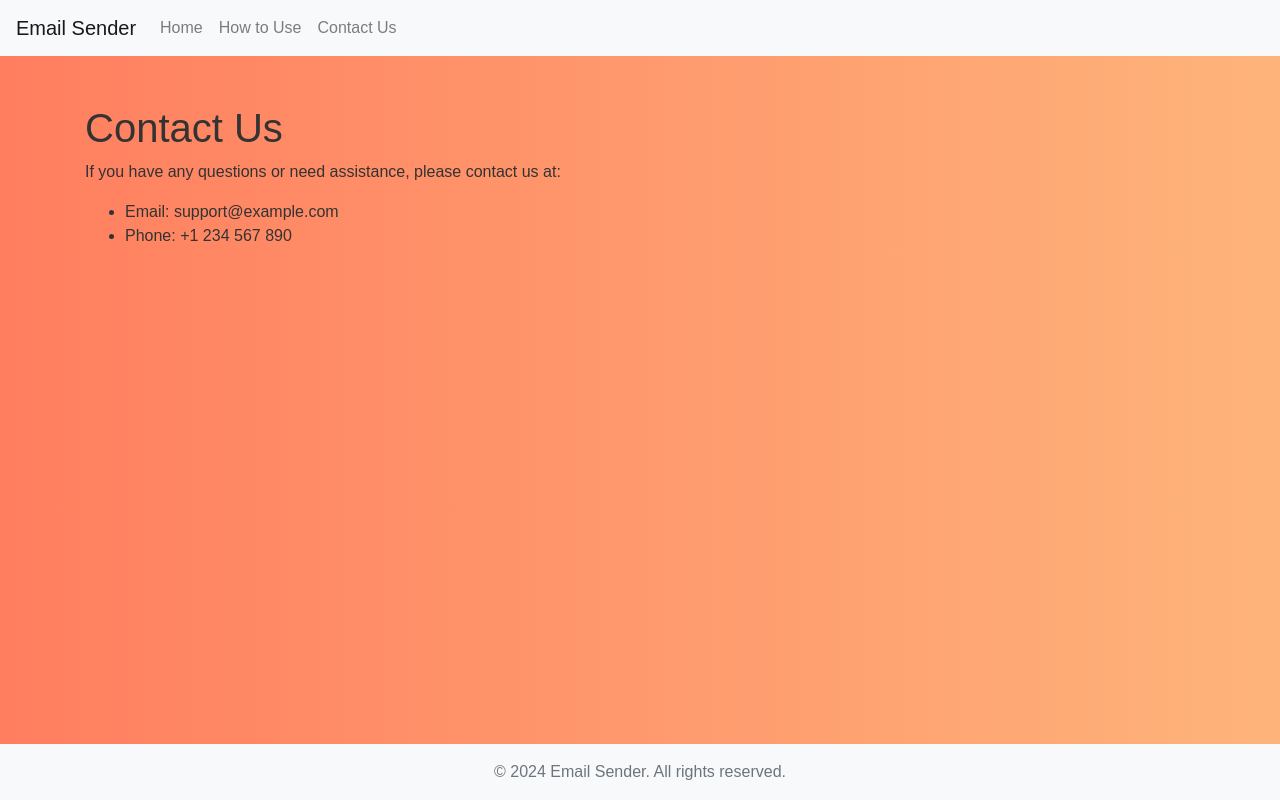
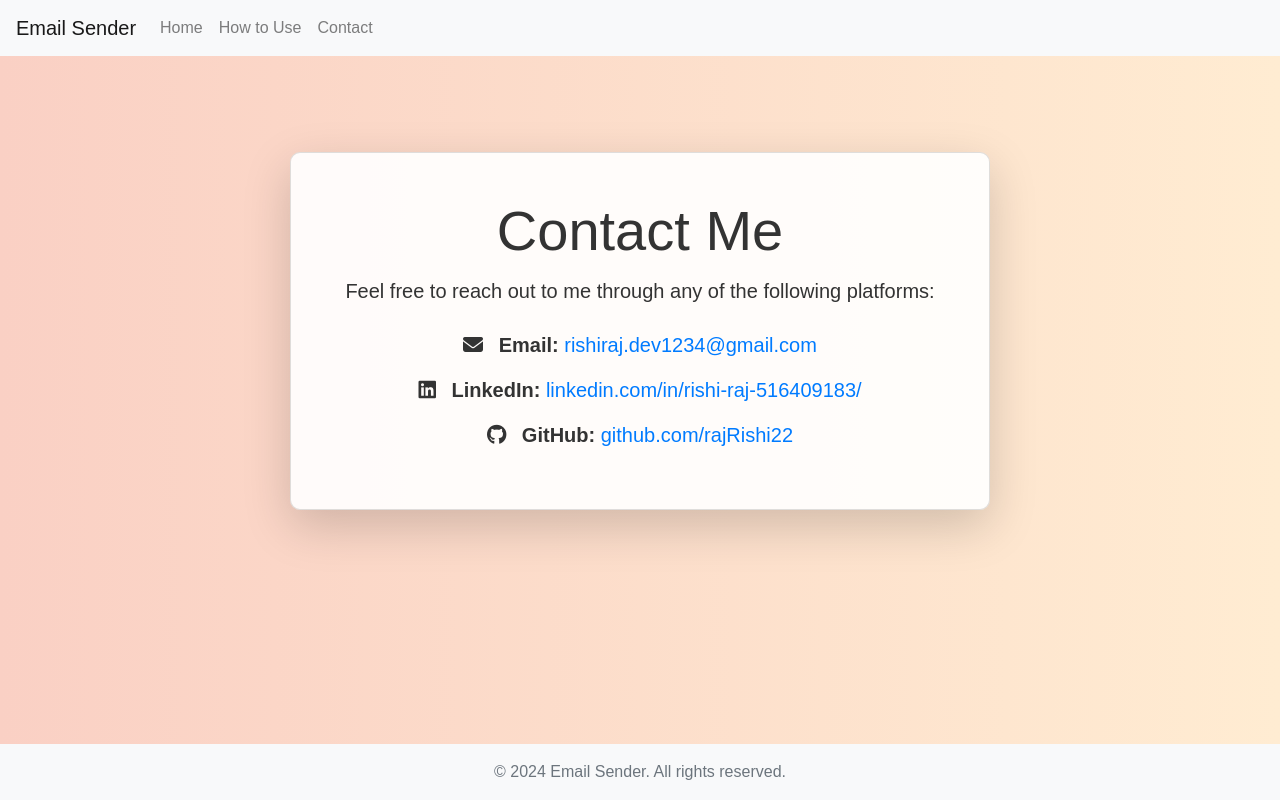
Before and after one commit to rajRishi22/RapidMail, a Flask app: page /contact in a window 1280 px wide. Run offline with Flask 3, Linux system fonts and the light colour scheme; some libraries are stand-ins or nearby versions.

Commit message:
Added smtp instructions , built contact page

```diff
--- /dev/null
+++ b/static/scripts.js
@@ -0,0 +1,23 @@
+document.addEventListener('DOMContentLoaded', () => {
+    const elementsToHighlight = document.querySelectorAll('.highlight-text');
+
+    const observerOptions = {
+        root: null,
+        rootMargin: '0px',
+        threshold: 0.1
+    };
+
+    const observer = new IntersectionObserver((entries, observer) => {
+        entries.forEach(entry => {
+            if (entry.isIntersecting) {
+                entry.target.classList.add('highlight');
+            } else {
+                entry.target.classList.remove('highlight');
+            }
+        });
+    }, observerOptions);
+
+    elementsToHighlight.forEach(element => {
+        observer.observe(element);
+    });
+});
--- a/static/styles.css
+++ b/static/styles.css
@@ -1,12 +1,35 @@
 body {
     font-family: Arial, sans-serif;
-    background: linear-gradient(to right, #ff7e5f, #feb47b);
+    background: linear-gradient(to right, #ff9a9e, #fad0c4); /* Initial gradient */
+    background-size: 400% 400%; /* Ensure gradient covers the whole body */
+    animation: gradientChange 60s ease infinite; /* Extended duration for subtle gradient change animation */
     color: #333;
     margin: 0;
     padding: 0;
     min-height: 100vh;
     display: flex;
     flex-direction: column;
+}
+
+@keyframes gradientChange {
+    0% {
+        background: linear-gradient(to right, #ff9a9e, #fad0c4);
+    }
+    20% {
+        background: linear-gradient(to right, #fad0c4, #ffecd2);
+    }
+    40% {
+        background: linear-gradient(to right, #ffecd2, #fcb69f);
+    }
+    60% {
+        background: linear-gradient(to right, #fcb69f, #ff9a9e);
+    }
+    80% {
+        background: linear-gradient(to right, #ff9a9e, #fad0c4);
+    }
+    100% {
+        background: linear-gradient(to right, #fad0c4, #ffecd2);
+    }
 }
 
 .card {
@@ -17,7 +40,28 @@ body {
     max-height: 90vh;
     overflow-y: auto;
     flex-grow: 1;
-    margin-right: 0;
+    width: 100%; /* Adjusted width */
+    position: relative;
+    z-index: 1;
+}
+
+.card-body {
+    position: relative;
+    z-index: 2;
+}
+
+.card::before {
+    content: "";
+    background: url('{{ url_for('static', filename='form_background.jpg') }}') no-repeat center center;
+    background-size: cover;
+    opacity: 0.1; /* Adjust the opacity to make it subtle */
+    position: absolute;
+    top: 0;
+    left: 0;
+    right: 0;
+    bottom: 0;
+    z-index: 1;
+    border-radius: 10px;
 }
 
 @keyframes fadeIn {
@@ -58,3 +102,58 @@ body {
     object-fit: cover;
     border-radius: 10px;
 }
+
+.highlight {
+    background-color: yellow; /* Highlight color */
+    transition: background-color 0.5s ease;
+}
+
+.highlight-text {
+    background-color: transparent;
+    transition: background-color 0.5s ease;
+}
+
+@media (min-width: 992px) {
+    .card {
+        max-width: 700px;
+        margin: auto;
+    }
+}
+
+.how-to-use-page {
+    padding: 30px;
+}
+
+.how-to-use-page h1 {
+    font-size: 2.5rem;
+    margin-bottom: 20px;
+}
+
+.how-to-use-page p.lead {
+    font-size: 1.25rem;
+}
+
+.how-to-use-page ol.list-group {
+    font-size: 1.15rem;
+}
+
+.contact-info {
+    font-size: 1.25rem;
+}
+
+.contact-info p {
+    margin-bottom: 15px;
+}
+
+.contact-info a {
+    color: #007bff;
+    text-decoration: none;
+}
+
+.contact-info a:hover {
+    text-decoration: underline;
+}
+
+.contact-info i {
+    margin-right: 10px;
+}
--- a/templates/base.html
+++ b/templates/base.html
@@ -3,13 +3,12 @@
 <head>
     <meta charset="UTF-8">
     <meta name="viewport" content="width=device-width, initial-scale=1.0">
-    <title>Email Sender</title>
-    <!-- Bootstrap CSS -->
+    <title>RapidMail</title>
     <link href="https://stackpath.bootstrapcdn.com/bootstrap/4.5.2/css/bootstrap.min.css" rel="stylesheet">
     <link rel="stylesheet" href="{{ url_for('static', filename='styles.css') }}">
+    <link rel="stylesheet" href="https://cdnjs.cloudflare.com/ajax/libs/font-awesome/6.1.1/css/all.min.css">
 </head>
 <body>
-    <!-- Navbar -->
     <nav class="navbar navbar-expand-lg navbar-light bg-light">
         <a class="navbar-brand" href="{{ url_for('index') }}">Email Sender</a>
         <button class="navbar-toggler" type="button" data-toggle="collapse" data-target="#navbarNav" aria-controls="navbarNav" aria-expanded="false" aria-label="Toggle navigation">
@@ -24,27 +23,24 @@
                     <a class="nav-link" href="{{ url_for('how_to_use') }}">How to Use</a>
                 </li>
                 <li class="nav-item">
-                    <a class="nav-link" href="{{ url_for('contact') }}">Contact Us</a>
+                    <a class="nav-link" href="{{ url_for('contact') }}">Contact</a>
                 </li>
             </ul>
         </div>
     </nav>
 
-    <!-- Content -->
     <div class="container mt-5">
         {% block content %}{% endblock %}
-
     </div>
 
-    <!-- Footer -->
     <footer class="footer mt-auto py-3 bg-light">
         <div class="container text-center">
             <span class="text-muted">© 2024 Email Sender. All rights reserved.</span>
         </div>
     </footer>
 
-    <!-- Bootstrap JS and dependencies -->
     <script src="https://code.jquery.com/jquery-3.5.1.slim.min.js"></script>
     <script src="https://cdn.jsdelivr.net/npm/bootstrap@4.5.2/dist/js/bootstrap.bundle.min.js"></script>
+    <script src="{{ url_for('static', filename='scripts.js') }}"></script>
 </body>
 </html>
--- a/templates/contact.html
+++ b/templates/contact.html
@@ -1,10 +1,27 @@
 {% extends "base.html" %}
 
 {% block content %}
-<h1>Contact Us</h1>
-<p>If you have any questions or need assistance, please contact us at:</p>
-<ul>
-    <li>Email: support@example.com</li>
-    <li>Phone: +1 234 567 890</li>
-</ul>
+<div class="container mt-5">
+    <div class="row justify-content-center">
+        <div class="col-md-8">
+            <div class="card shadow-lg p-4">
+                <div class="card-body text-center">
+                    <h1 class="card-title display-4">Contact Me</h1>
+                    <p class="lead">Feel free to reach out to me through any of the following platforms:</p>
+                    <div class="contact-info mt-4">
+                        <p class="email">
+                            <strong><i class="fa-solid fa-envelope"></i> Email:</strong> <a href="mailto:rishiraj.dev1234@gmail.com">rishiraj.dev1234@gmail.com</a>
+                        </p>
+                        <p class="linkedin">
+                            <strong><i class="fa-brands fa-linkedin"></i> LinkedIn:</strong> <a href="https://www.linkedin.com/in/rishi-raj-516409183/" target="_blank">linkedin.com/in/rishi-raj-516409183/</a>
+                        </p>
+                        <p class="github">
+                            <strong><i class="fa-brands fa-github"></i> GitHub:</strong> <a href="https://github.com/rajRishi22" target="_blank">github.com/rajRishi22</a>
+                        </p>
+                    </div>
+                </div>
+            </div>
+        </div>
+    </div>
+</div>
 {% endblock %}
```
Also changed, not shown: templates/how_to_use.html (+20 -12 lines), templates/index.html (+10 -10 lines), 2 other files.
